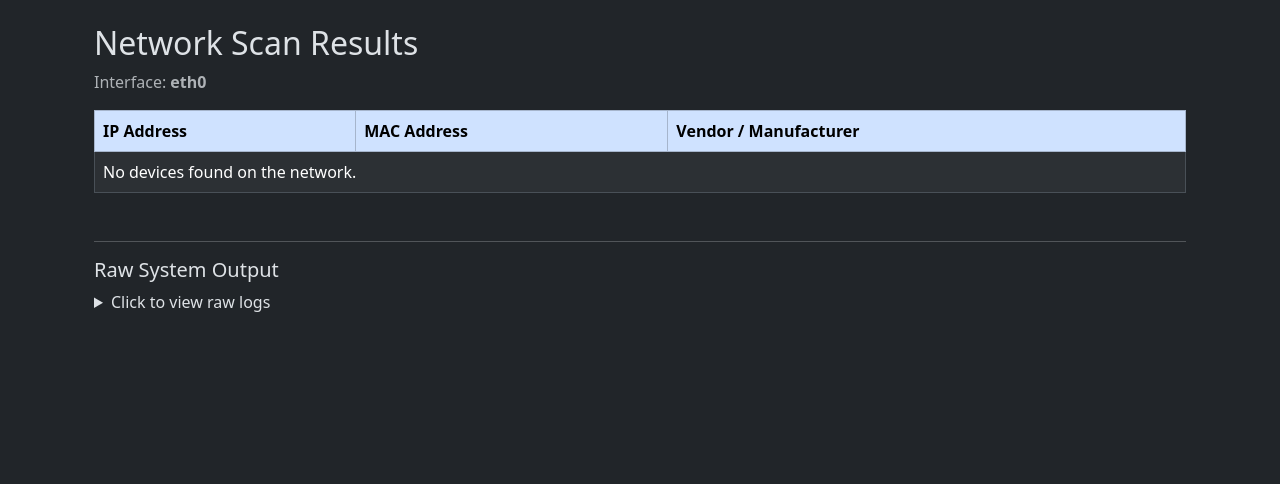
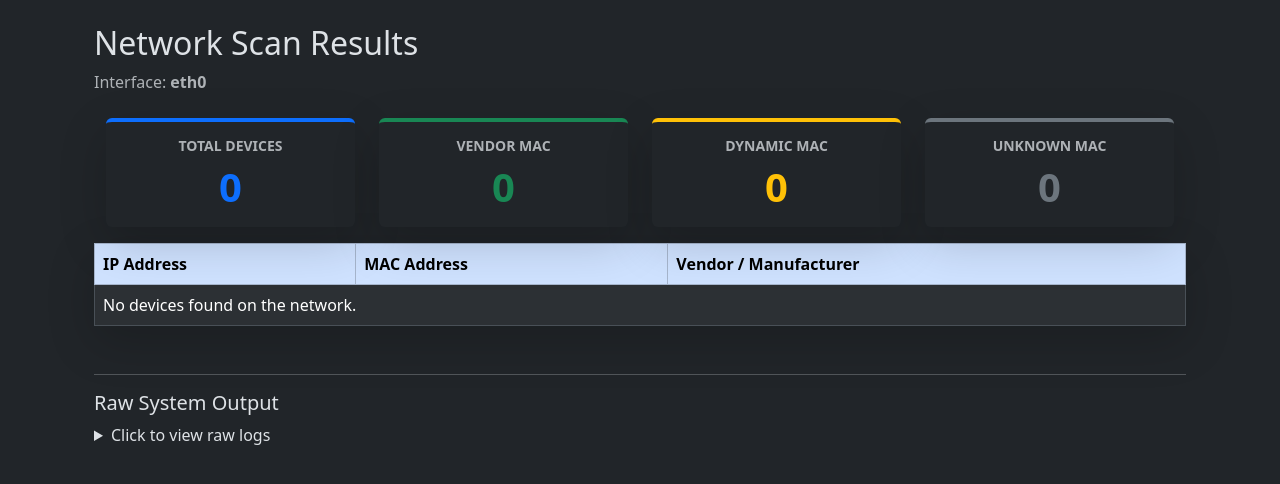
Before and after one commit to 6abc/STARTER-DJANGO, a Django app: page / in a window 1280 px wide. Shown: the top 484 px of the page. Run offline with Django 5.2, Linux system fonts and the light colour scheme; parts of the project's set-up code (start-up, migrations or seed data) failed here and were passed over.

Commit message:
init-network

```diff
--- a/app1/templates/app1/index.html
+++ b/app1/templates/app1/index.html
@@ -6,7 +6,49 @@
     <h2>Network Scan Results</h2>
     <p class="text-muted">Interface: <strong>{{ interface }}</strong></p>
 
-    <table class="table table-striped table-bordered mt-3 table-hover">
+    <div class="container mt-4 mb-2">
+        <div class="row row-cols-1 row-cols-md-2 row-cols-lg-4 g-4 text-center">
+
+            <div class="col">
+                <div class="card h-100 shadow-lg border-0 border-top border-primary border-4">
+                    <div class="card-body">
+                        <h6 class="card-title text-uppercase text-muted small fw-bold">Total Devices</h6>
+                        <p class="card-text display-6 fw-bold text-primary">{{ devices|length }}</p>
+                    </div>
+                </div>
+            </div>
+
+            <div class="col">
+                <div class="card h-100 shadow-lg border-0 border-top border-success border-4">
+                    <div class="card-body">
+                        <h6 class="card-title text-uppercase text-muted small fw-bold">Vendor MAC</h6>
+                        <p class="card-text display-6 fw-bold text-success">{{ vendor_count }}</p>
+                    </div>
+                </div>
+            </div>
+
+            <div class="col">
+                <div class="card h-100 shadow-lg border-0 border-top border-warning border-4">
+                    <div class="card-body">
+                        <h6 class="card-title text-uppercase text-muted small fw-bold">Dynamic MAC</h6>
+                        <p class="card-text display-6 fw-bold text-warning">{{ dynamic_count }}</p>
+                    </div>
+                </div>
+            </div>
+
+            <div class="col">
+                <div class="card h-100 shadow-lg border-0 border-top border-secondary border-4">
+                    <div class="card-body">
+                        <h6 class="card-title text-uppercase text-muted small fw-bold">Unknown MAC</h6>
+                        <p class="card-text display-6 fw-bold text-secondary">{{ unknown_count }}</p>
+                    </div>
+                </div>
+            </div>
+
+        </div>
+    </div>
+
+    <table class="table table-striped table-bordered mt-3 table-hover shadow-lg">
         <thead>
             <tr class="table-primary">
                 <th>IP Address</th>
--- a/app1/views.py
+++ b/app1/views.py
@@ -20,27 +20,36 @@ def get_default_interface():
 def index(request):
     interface = get_default_interface()
     command = ["/usr/sbin/arp-scan", "-I", interface, "--localnet"]
-    devices = [] # This will hold our list of dictionaries
+
+    devices = []
+    dynamic_mac_count = 0
+    vendor_mac_count = 0
+    unknown_mac_count = 0
 
     try:
         result = subprocess.run(command, capture_output=True, text=True)
         output = result.stdout
-
-        # Regex explanation:
-        # ([\d\.]+)       -> Group 1: Matches the IP (digits and dots)
-        # \s+             -> Matches the whitespace/tab
-        # ([0-9a-f:]{17}) -> Group 2: Matches the MAC address (hex and colons)
-        # \s+             -> Matches the whitespace/tab
-        # (.*)            -> Group 3: Matches everything else (Vendor name)
         regex_pattern = r"^([\d\.]+)\s+([0-9a-f:]{17})\s+(.*)$"
 
         for line in output.splitlines():
             match = re.search(regex_pattern, line, re.IGNORECASE)
             if match:
+                vendor_str = match.group(3).strip()
+                v_lower = vendor_str.lower()
+
+                # Logic to categorize MAC types
+                if "locally administered" in v_lower:
+                    dynamic_mac_count += 1
+                elif "unknown" in v_lower:
+                    unknown_mac_count += 1
+                else:
+                    # If it's not dynamic and not unknown, it's a recognized Vendor
+                    vendor_mac_count += 1
+
                 devices.append({
                     'ip': match.group(1),
                     'mac': match.group(2),
-                    'vendor': match.group(3)
+                    'vendor': vendor_str
                 })
 
     except Exception as e:
@@ -48,6 +57,9 @@ def index(request):
 
     return render(request, 'app1/index.html', {
         'devices': devices,
+        'dynamic_count': dynamic_mac_count,
+        'vendor_count': vendor_mac_count,
+        'unknown_count': unknown_mac_count, # Pass to template
         'interface': interface,
-        'raw_output': output # Kept just in case you want to debug
+        'raw_output': output
     })
```
Also changed, not shown: db.sqlite3 (added), 1 other file.
